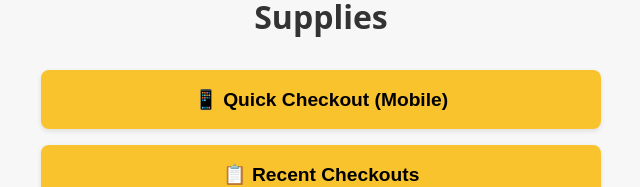
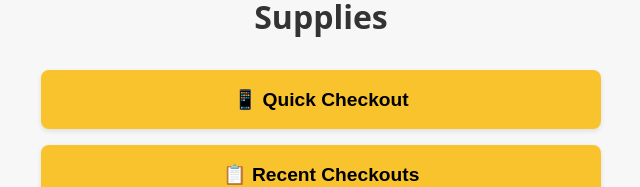
Before and after one commit to ozarikar/athletic_facility_vercel, a Next.js app: page / in a window 1280 px wide. Shown: the part 310-497 px from the top of the page, without its empty margins (319-959 px from the left). Built offline with nearby package versions, Linux system fonts and the light colour scheme.

Commit message:
fixed a typo

```diff
--- a/pages/index.jsx
+++ b/pages/index.jsx
@@ -14,7 +14,7 @@ export default function Home() {
         <h1 style={styles.h1}>Centre College Athletic Office Supplies</h1>
         <nav style={styles.nav}>
           <Link href="/mobile-checkout" passHref>
-            <button style={styles.btn}>📱 Quick Checkout (Mobile)</button>
+            <button style={styles.btn}>📱 Quick Checkout</button>
           </Link>
           <Link href="/recent-checkouts" passHref>
             <button style={styles.btn}>📋 Recent Checkouts</button>
```
